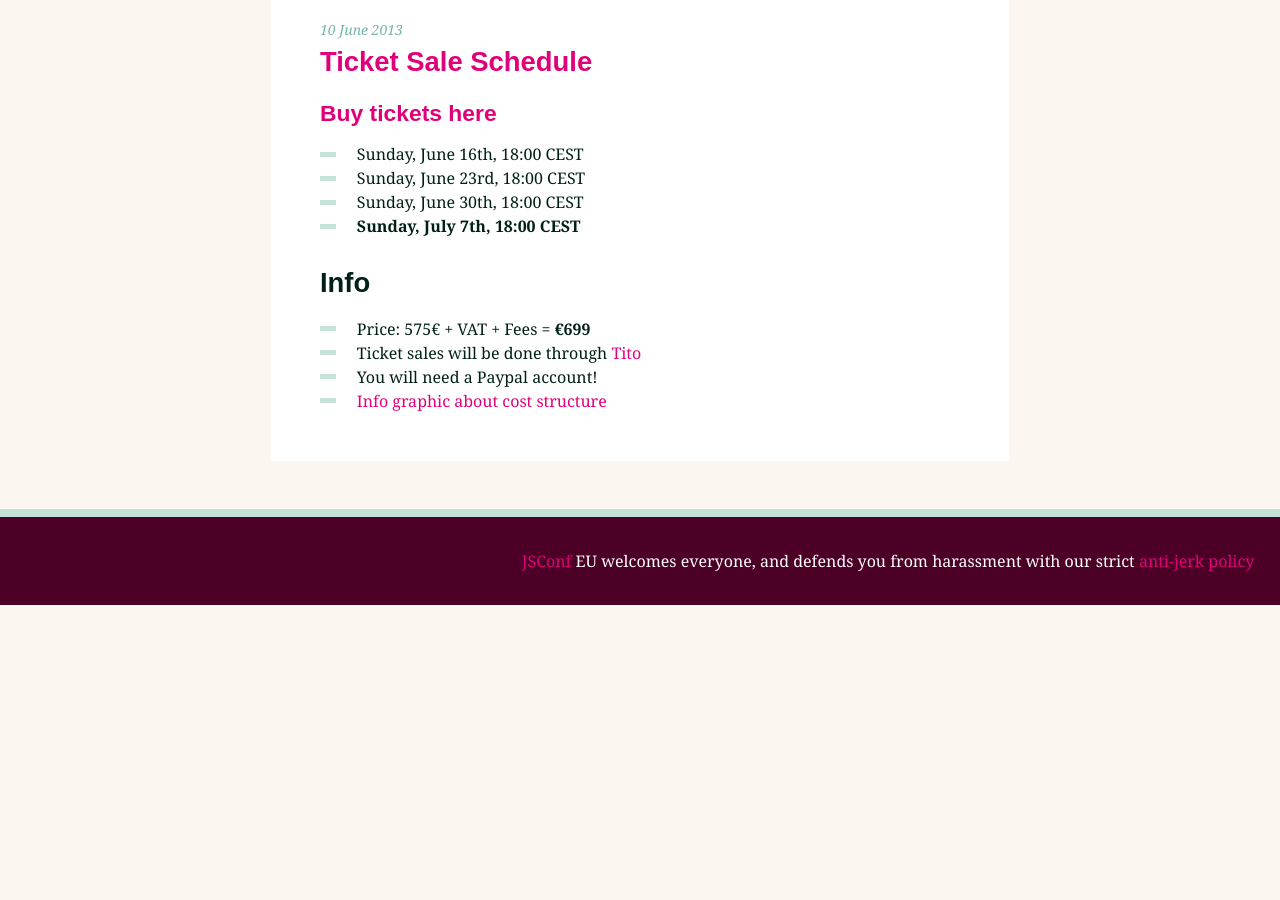
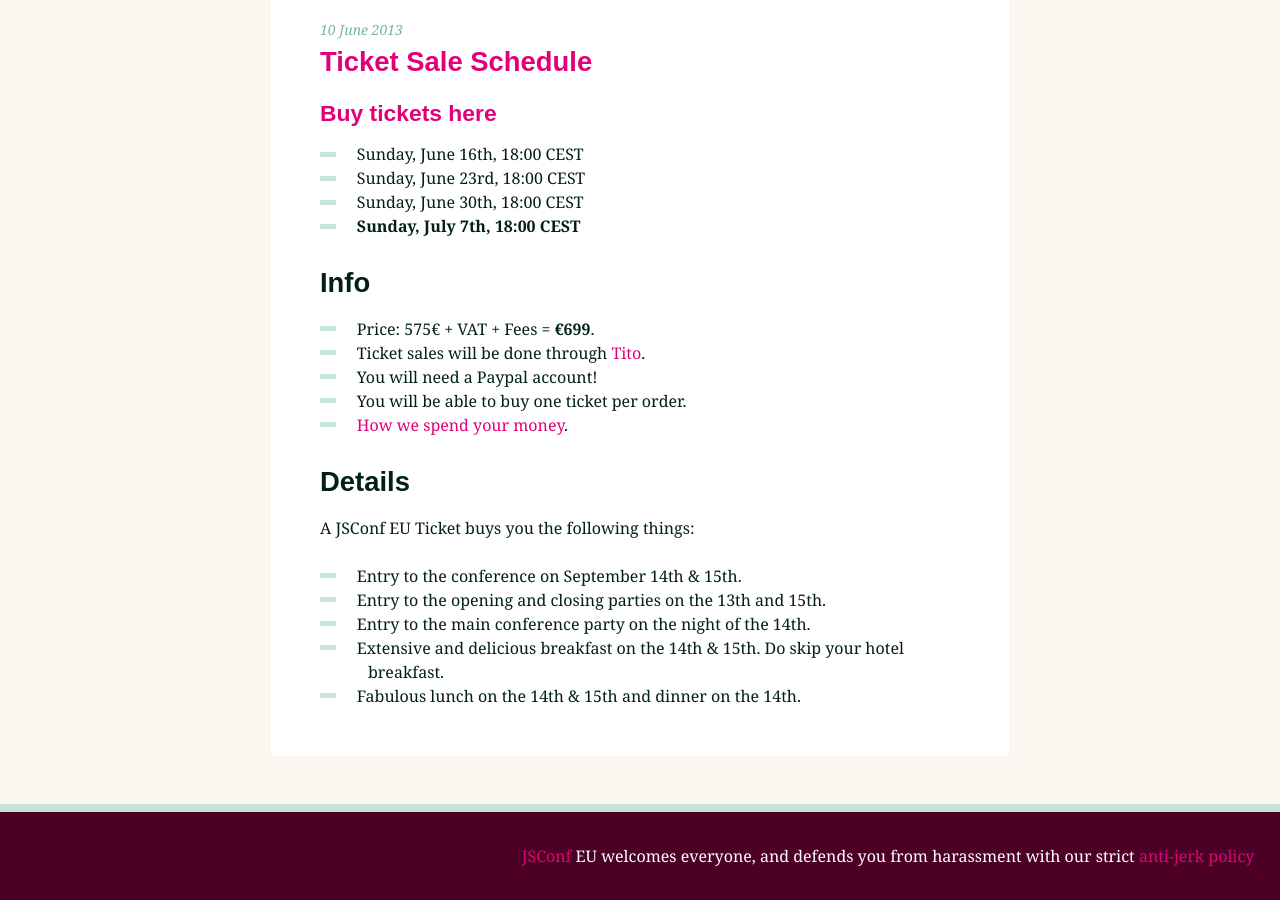
Before and after one commit to jsconf/2013.jsconf.eu, a Jekyll site: the page built from _posts/2013-06-10-ticket-sale-schedule.md, in a window 1280 px wide and 900 px high, scrolled down 743 px. Built offline with Jekyll 4.4.1, drawn with Linux system fonts in a browser that asks for light colours; nearby versions of some CDN libraries; comment, search, counter and statistics services are not loaded; before the commit the page ends 1348 px from its top, so only the background shows below that.

Commit message:
add more ticket details

```diff
--- a/_posts/2013-06-10-ticket-sale-schedule.md
+++ b/_posts/2013-06-10-ticket-sale-schedule.md
@@ -16,7 +16,19 @@ tags: news
 
 ### Info
 
-- Price: 575€ + VAT + Fees = <strong>€699</strong>
-- Ticket sales will be done through <a href="https://tito.io/jsconfeu/jsconf-eu-2013">Tito</a>
+- Price: 575€ + VAT + Fees = <strong>€699</strong>.
+- Ticket sales will be done through <a href="https://tito.io/jsconfeu/jsconf-eu-2013">Tito</a>.
 - You will need a Paypal account!
-- [Info graphic about cost structure](/news/2013/06/15/how-we-spend-your-money.html)
+- You will be able to buy one ticket per order.
+- [How we spend your money](/news/2013/06/15/how-we-spend-your-money.html).
+
+
+### Details
+
+A JSConf EU Ticket buys you the following things:
+
+- Entry to the conference on September 14th & 15th.
+- Entry to the opening and closing parties on the 13th and 15th.
+- Entry to the main conference party on the night of the 14th.
+- Extensive and delicious breakfast on the 14th & 15th. Do skip your hotel breakfast.
+- Fabulous lunch on the 14th & 15th and dinner on the 14th.
```
